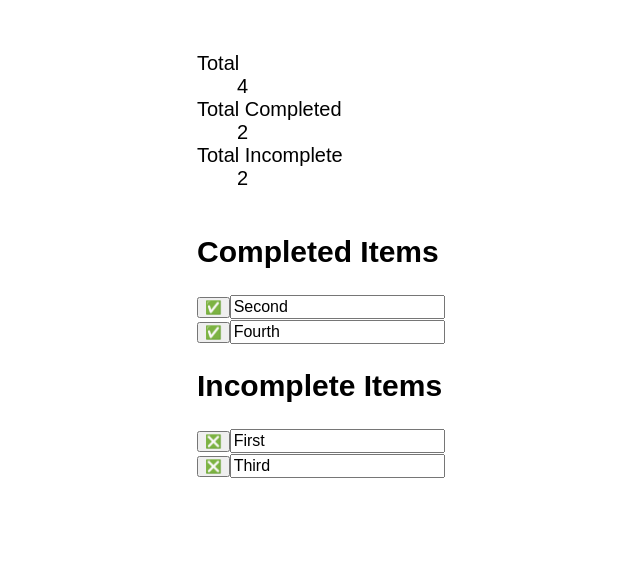
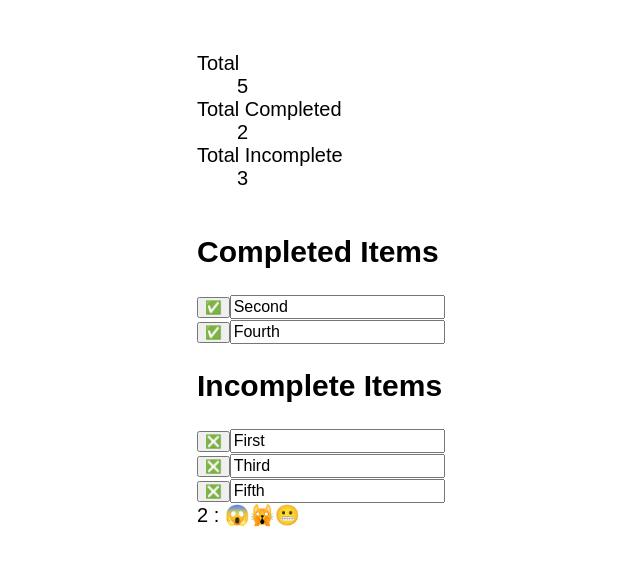
Before and after one commit to Gurenax/emoji-dos, a React (Create React App) app: page / in a window 1280 px wide. Shown: the top 566 px of the page, without its empty margins (203-843 px from the left). Built offline with nearby package versions, Linux system fonts and the light colour scheme.

Commit message:
Add TodoItemStatus component

```diff
--- a/src/App.js
+++ b/src/App.js
@@ -2,6 +2,7 @@ import React, { Component } from 'react'
 // import logo from './logo.svg'
 import './App.css'
 import TodoItem from './component/TodoItem'
+import TodoItemStatus from './component/TodoItemsStatus'
 
 // UI (view/controller)
 class App extends Component {
@@ -11,6 +12,7 @@ class App extends Component {
       { description: 'Second', completed: true },
       { description: 'Third', completed: false },
       { description: 'Fourth', completed: true },
+      { description: 'Fifth', completed: false },
     ]
   }
 
@@ -207,6 +209,11 @@ class App extends Component {
             })
           }
         </div>
+
+        <TodoItemStatus
+          numberOfCompletedItems={ filterCompletedItems(items).length }
+          numberOfIncompleteItems={ filterIncompleteItems(items).length }
+        />
       </div>
     )
   }
--- /dev/null
+++ b/src/component/TodoItemsStatus.js
@@ -0,0 +1,25 @@
+import React from 'react'
+
+const TodoItemStatus = ({
+  numberOfCompletedItems,
+  numberOfIncompleteItems
+}) => {
+  function completedItemsDescription(numberOfCompletedItems) {
+    return numberOfCompletedItems > 3 ? 'greater than 3' : numberOfCompletedItems
+  }
+  function incompleteItemsEmoji(numberOfIncompleteItems) {
+    const emoji = Array.from('😱🙀😬😘😸😍')
+    let emojiDescription = []
+    for(let i=0; i<numberOfIncompleteItems; i++) {
+      emojiDescription += emoji[i]
+    }
+    return emojiDescription
+  }
+  return (
+    <div>
+      { completedItemsDescription(numberOfCompletedItems) } : { incompleteItemsEmoji(numberOfIncompleteItems) }
+    </div>
+  )
+}
+
+export default TodoItemStatus
```
